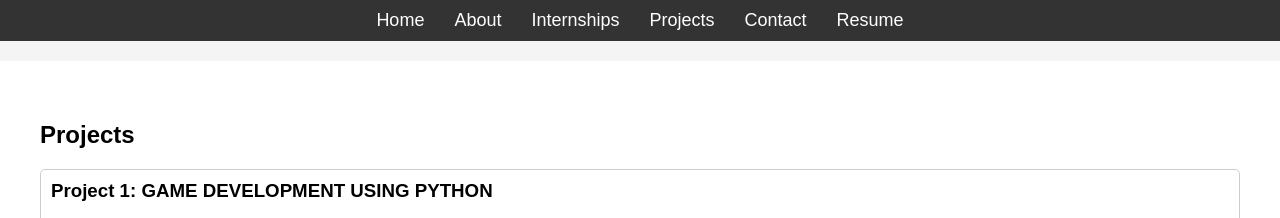
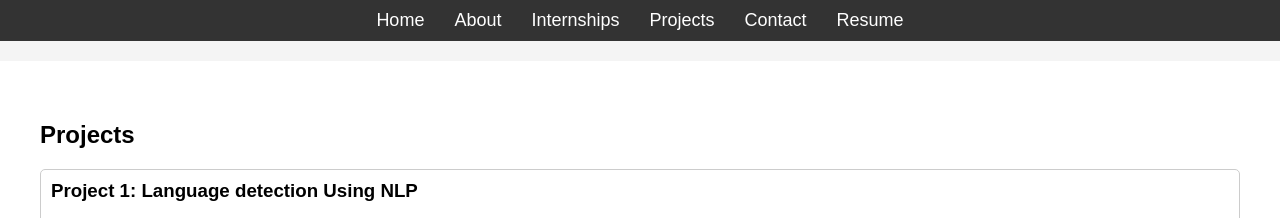
Before and after one commit to rishanka123/rishankaportfolio, a plain HTML site: page index.html in a window 1280 px wide. Both pictures are taken after a click on the link "Projects". Shown: the top 218 px of the page. Drawn offline with Linux system fonts and the light colour scheme.

Commit message:
Update index.html

```diff
--- a/index.html
+++ b/index.html
@@ -120,7 +120,7 @@
         <div class="container">
             <h2>Projects</h2>
             <div class="project" onclick="toggleDetails('project1-details')">
-                <h3>Project 1: GAME DEVELOPMENT USING PYTHON</h3>
+                <h3>Project 1: Language detection Using NLP</h3>
                 <img src="imges/lang detection.jpeg" alt="Language detection using nlp" class="project-image">
                 <div id="project1-details" class="project-details">
                     <h4>Description:</h4>
```
